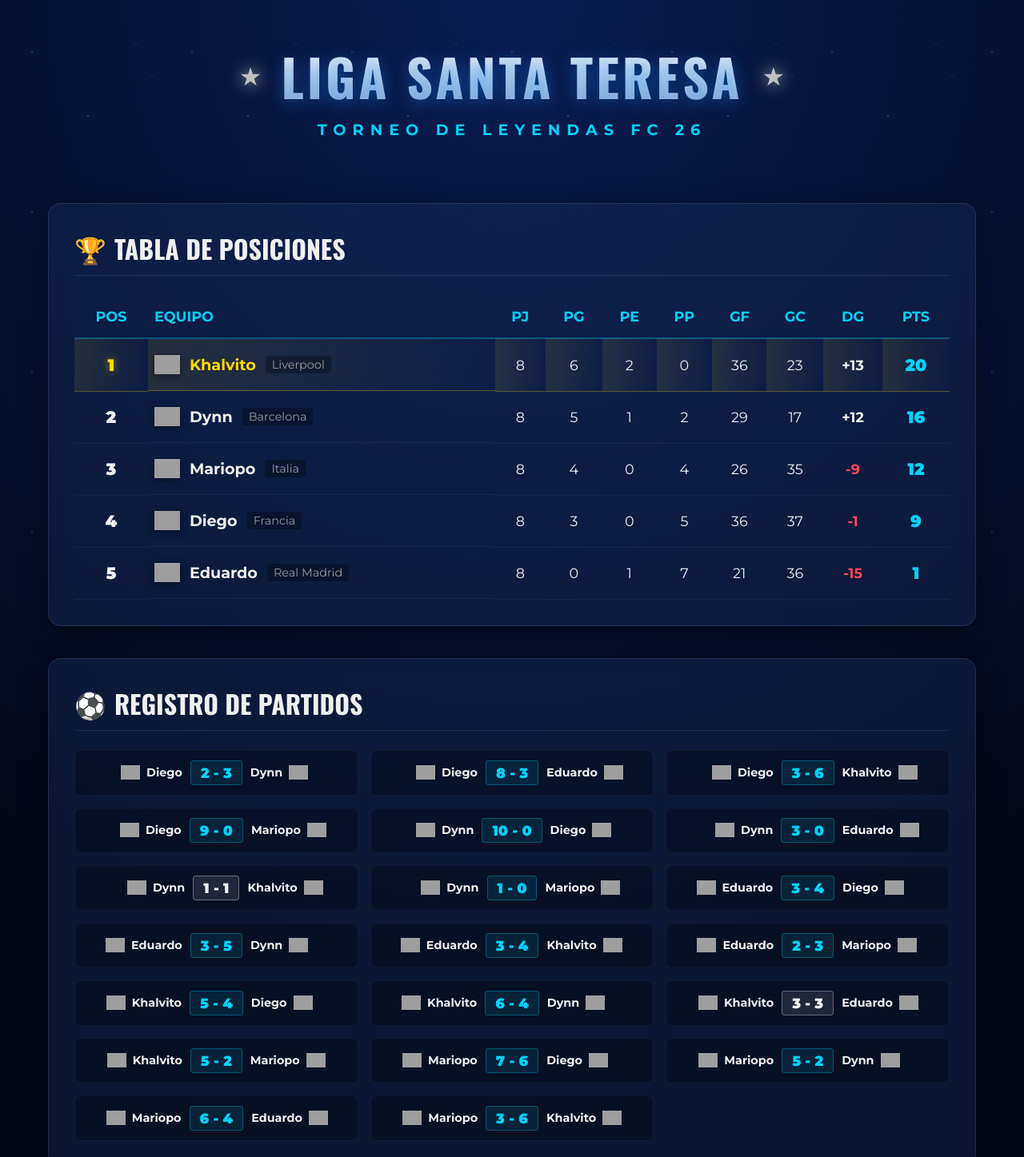
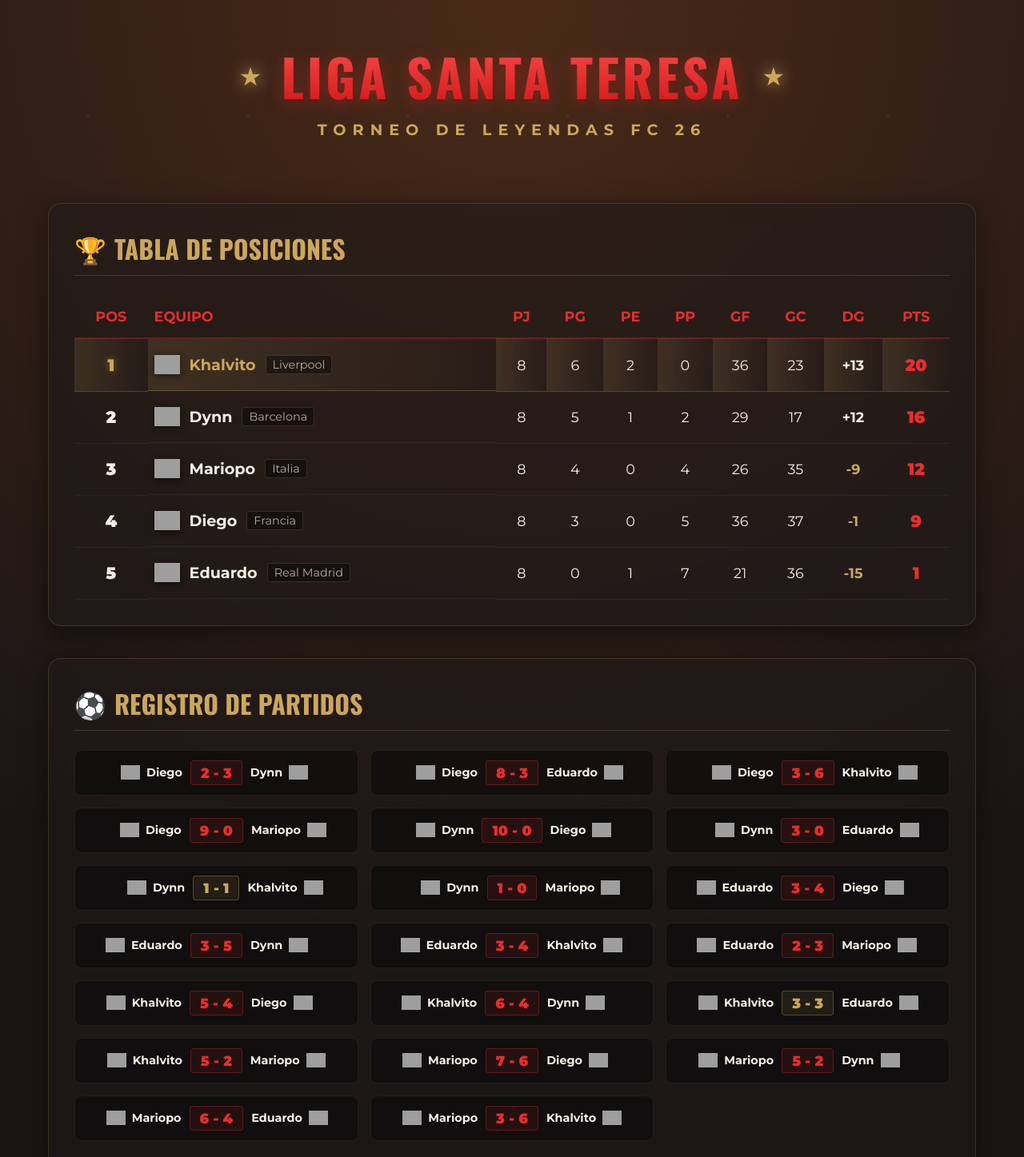
Before and after one commit to pharmaoracle/ligasantateresa, a plain HTML site: page index.html in a window 1280 px wide. Shown: the top 1447 px of the page at 80% size. Drawn offline with nearby package versions, Linux system fonts and the light colour scheme; grey boxes are pictures that could not be loaded.

Commit message:
Add files via upload

```diff
--- a/styles.css
+++ b/styles.css
@@ -1,12 +1,17 @@
 :root {
-    --primary-bg: #030816;
-    --card-bg: rgba(25, 45, 95, 0.4);
-    --glass-border: rgba(255, 255, 255, 0.1);
-    --text-main: #f0f0f0;
-    --accent: #00d2ff;
-    --accent-glow: 0 0 10px rgba(0, 210, 255, 0.6);
-    --gold: #ffd700;
-    --silver: #c0c0c0;
+    /* Fondo oscuro inspirado en la etiqueta negra del ron */
+    --primary-bg: #1a1515;
+    --card-bg: rgba(30, 25, 25, 0.6);
+    /* Borde sutil ámbar */
+    --glass-border: rgba(204, 167, 91, 0.2);
+    /* Texto color pergamino/crema claro */
+    --text-main: #f5f0e6;
+    /* Rojo característico de "Santa Teresa" */
+    --accent: #e62e2d;
+    --accent-glow: 0 0 10px rgba(230, 46, 45, 0.6);
+    /* Dorado/Ámbar del ron y las letras "1796" */
+    --gold: #cca75b;
+    --silver: #a89f91;
 }
 
 * {
@@ -22,17 +27,19 @@ body {
     min-height: 100vh;
     overflow-x: hidden;
     position: relative;
-    background-image: radial-gradient(circle at 50% 0%, #0a1c53 0%, #030816 70%);
+    /* Degradado ámbar oscuro a negro carbón */
+    background-image: radial-gradient(circle at 50% 0%, #4a2a18 0%, #1a1515 70%);
 }
 
 .background-stars {
     position: fixed;
     top: 0; left: 0; width: 100%; height: 100%;
+    /* Estrellas sutiles en tono ámbar/dorado para un look premium */
     background-image:
-        radial-gradient(1px 1px at 20px 30px, #ffffff, rgba(0,0,0,0)),
-        radial-gradient(1px 1px at 40px 70px, #ffffff, rgba(0,0,0,0)),
-        radial-gradient(1.5px 1.5px at 90px 40px, #ffffff, rgba(0,0,0,0)),
-        radial-gradient(2px 2px at 160px 120px, rgba(255,255,255,0.8), rgba(0,0,0,0));
+        radial-gradient(1px 1px at 20px 30px, rgba(204, 167, 91, 0.8), rgba(0,0,0,0)),
+        radial-gradient(1px 1px at 40px 70px, rgba(204, 167, 91, 0.5), rgba(0,0,0,0)),
+        radial-gradient(1.5px 1.5px at 90px 40px, rgba(230, 46, 45, 0.4), rgba(0,0,0,0)),
+        radial-gradient(2px 2px at 160px 120px, rgba(204, 167, 91, 0.6), rgba(0,0,0,0));
     background-repeat: repeat;
     background-size: 200px 200px;
     opacity: 0.3;
@@ -62,14 +69,14 @@ body {
 
 .stars-icon {
     font-size: 2rem;
-    color: var(--silver);
+    color: var(--gold);
     animation: pulse 2s infinite;
 }
 
 @keyframes pulse {
-    0% { opacity: 0.5; text-shadow: 0 0 5px var(--silver); }
-    50% { opacity: 1; text-shadow: 0 0 20px var(--silver); }
-    100% { opacity: 0.5; text-shadow: 0 0 5px var(--silver); }
+    0% { opacity: 0.5; text-shadow: 0 0 5px var(--gold); }
+    50% { opacity: 1; text-shadow: 0 0 20px var(--gold); }
+    100% { opacity: 0.5; text-shadow: 0 0 5px var(--gold); }
 }
 
 h1 {
@@ -77,17 +84,18 @@ h1 {
     font-size: 4rem;
     font-weight: 700;
     letter-spacing: 4px;
-    background: linear-gradient(to bottom, #ffffff, #88a2ce);
+    /* Degradado rojo estilo logotipo Santa Teresa */
+    background: linear-gradient(to bottom, #ff5555, #cc1111);
     -webkit-background-clip: text;
     -webkit-text-fill-color: transparent;
-    text-shadow: 0px 4px 20px rgba(0, 150, 255, 0.4);
+    text-shadow: 0px 4px 20px rgba(230, 46, 45, 0.4);
     margin: 0;
 }
 
 .subtitle {
     font-size: 1.2rem;
     letter-spacing: 8px;
-    color: var(--accent);
+    color: var(--gold);
     text-transform: uppercase;
     font-weight: 700;
 }
@@ -129,7 +137,8 @@ h2 {
     display: flex;
     align-items: center;
     gap: 10px;
-    border-bottom: 1px solid rgba(255,255,255,0.1);
+    color: var(--gold);
+    border-bottom: 1px solid rgba(204, 167, 91, 0.2);
     padding-bottom: 10px;
 }
 
@@ -148,7 +157,7 @@ h2 {
     font-weight: 700;
     color: var(--accent);
     padding: 1rem 0.5rem;
-    border-bottom: 2px solid rgba(0, 210, 255, 0.3);
+    border-bottom: 2px solid rgba(230, 46, 45, 0.3);
 }
 
 .champions-table td {
@@ -158,7 +167,7 @@ h2 {
 }
 
 .champions-table tbody tr:hover {
-    background: rgba(255, 255, 255, 0.05);
+    background: rgba(204, 167, 91, 0.05);
 }
 
 .team-col {
@@ -186,10 +195,11 @@ h2 {
 
 .squad {
     font-size: 0.9rem;
-    color: #999;
-    background: rgba(0,0,0,0.3);
+    color: #b5a898;
+    background: rgba(0,0,0,0.4);
     padding: 2px 8px;
     border-radius: 4px;
+    border: 1px solid rgba(204, 167, 91, 0.2);
 }
 
 .pos {
@@ -207,15 +217,15 @@ h2 {
     font-weight: 700;
 }
 .dg.negative {
-    color: #ff4757;
+    color: var(--gold);
 }
 
 /* Leader row styling */
 .leader td {
-    background: linear-gradient(90deg, rgba(255,215,0,0.1) 0%, rgba(0,0,0,0) 100%);
-    border-bottom: 1px solid rgba(255,215,0,0.3);
+    background: linear-gradient(90deg, rgba(204, 167, 91, 0.15) 0%, rgba(0,0,0,0) 100%);
+    border-bottom: 1px solid rgba(204, 167, 91, 0.3);
 }
-.leader .pos { color: var(--gold); text-shadow: 0 0 10px rgba(255,215,0,0.5); }
+.leader .pos { color: var(--gold); text-shadow: 0 0 10px rgba(204, 167, 91, 0.5); }
 .leader .player { color: var(--gold); }
 
 /* Matches Grid */
@@ -226,8 +236,8 @@ h2 {
 }
 
 .match-card {
-    background: rgba(0, 0, 0, 0.3);
-    border: 1px solid rgba(255,255,255,0.05);
+    background: rgba(0, 0, 0, 0.4);
+    border: 1px solid rgba(204, 167, 91, 0.1);
     border-radius: 8px;
     padding: 12px;
     display: flex;
@@ -238,8 +248,8 @@ h2 {
 
 .match-card:hover {
     transform: scale(1.02);
-    box-shadow: 0 4px 15px rgba(0, 210, 255, 0.2);
-    border-color: rgba(0, 210, 255, 0.3);
+    box-shadow: 0 4px 15px rgba(230, 46, 45, 0.15);
+    border-color: rgba(230, 46, 45, 0.4);
 }
 
 .match-card .team {
@@ -261,26 +271,26 @@ h2 {
 }
 
 .match-card .score {
-    background: rgba(0, 210, 255, 0.1);
+    background: rgba(230, 46, 45, 0.1);
     color: var(--accent);
     padding: 4px 12px;
     border-radius: 4px;
     font-weight: 900;
     font-size: 1.1rem;
     margin: 0 10px;
-    border: 1px solid rgba(0, 210, 255, 0.3);
+    border: 1px solid rgba(230, 46, 45, 0.3);
 }
 
 .match-card.draw .score {
-    background: rgba(255, 255, 255, 0.1);
-    color: var(--text-main);
-    border-color: rgba(255, 255, 255, 0.3);
+    background: rgba(204, 167, 91, 0.1);
+    color: var(--gold);
+    border-color: rgba(204, 167, 91, 0.3);
 }
 
 footer {
     text-align: center;
     padding: 3rem;
-    color: rgba(255,255,255,0.3);
+    color: rgba(245, 240, 230, 0.4);
     font-size: 0.9rem;
     margin-top: 2rem;
 }
```
